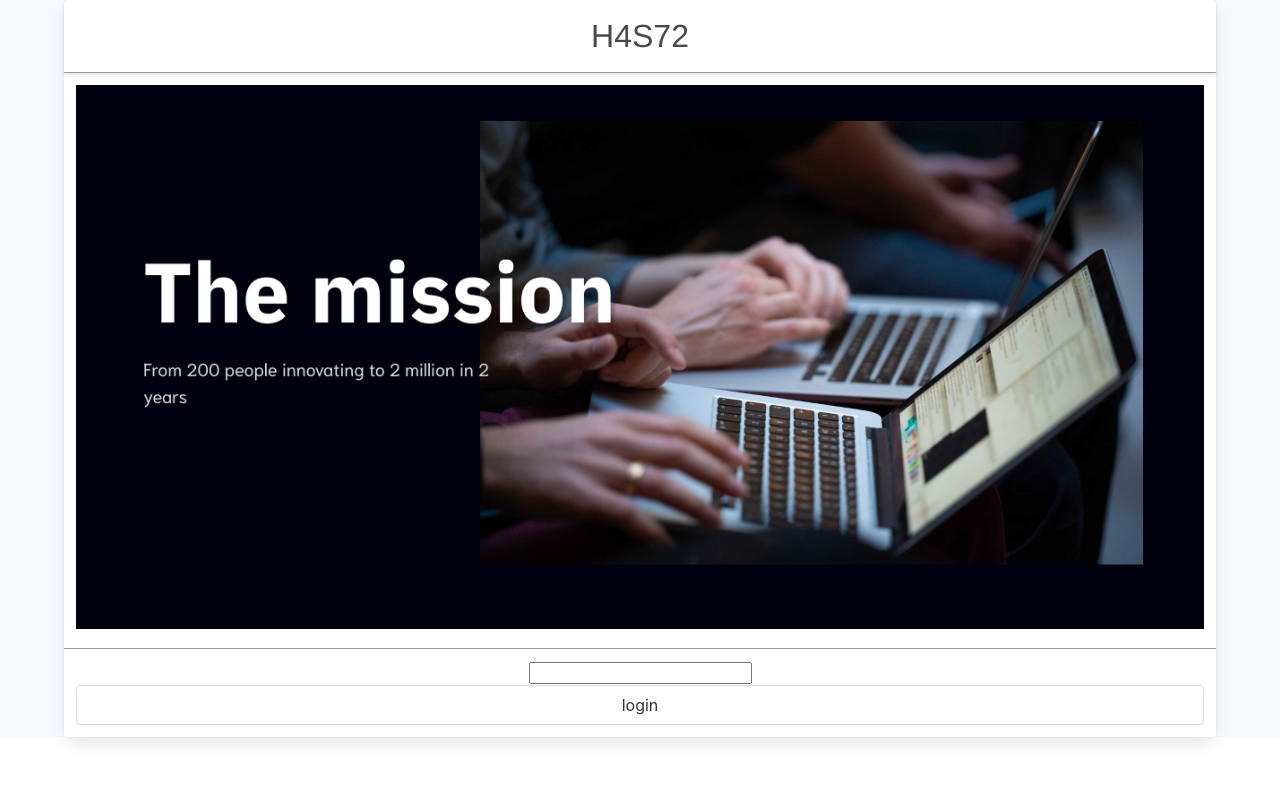
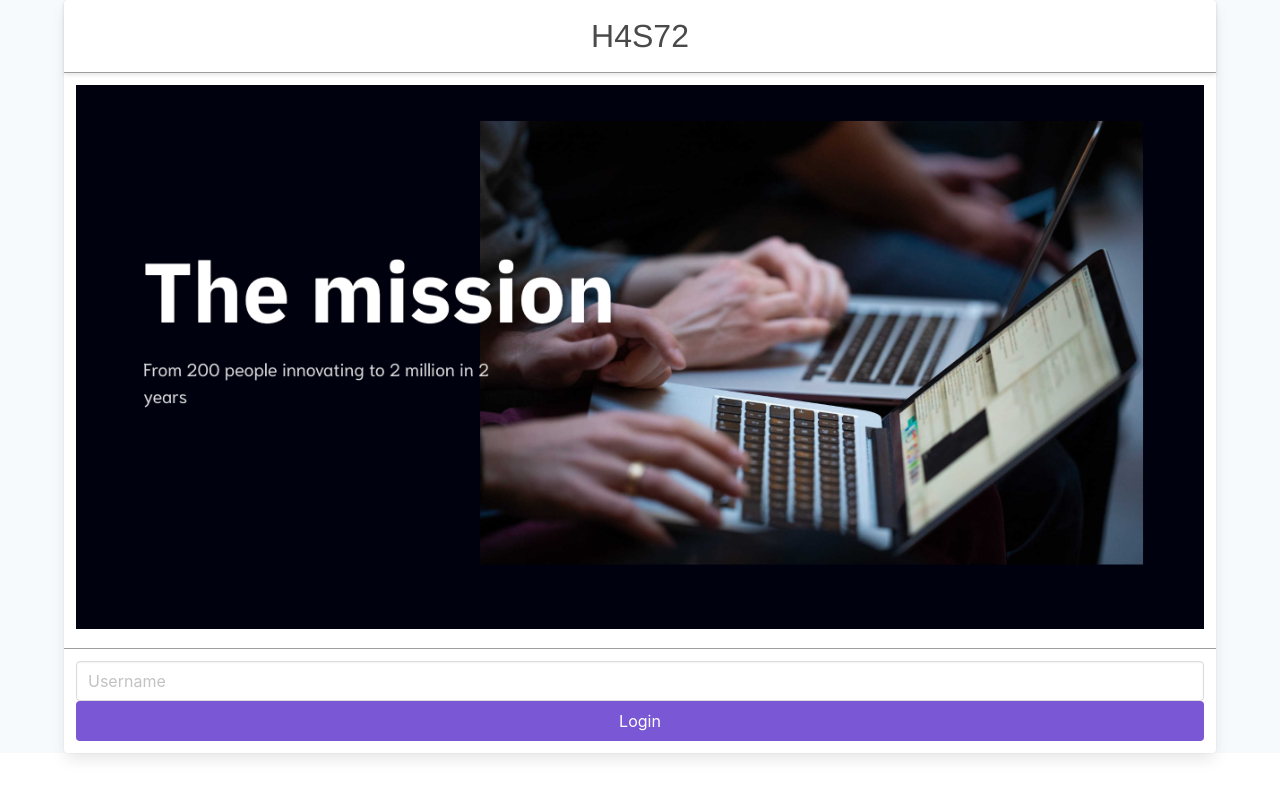
Before and after one commit to h4s72/frontend, a Vue app: page /#/ in a window 1280 px wide. Built offline with nearby package versions, Linux system fonts and the light colour scheme.

Commit message:
added awsome animations

```diff
--- a/src/store.js
+++ b/src/store.js
@@ -33,10 +33,12 @@ export default new Vuex.Store({
       })
     },
     login: (context, name) => {
-      axios.get('/api/${name}')
-        .then(user => {
-          context.commit('setUser', user)
-        })
+
+      /*
+        axios.get('/api/${name}')
+          .then(user => {
+            context.commit('setUser', user)
+          })*/
     }
   }
 })
--- a/src/views/Home.vue
+++ b/src/views/Home.vue
@@ -9,9 +9,8 @@
           <img src="mission.png">
         </div>
         <div class="card-bottom column">
-          <input v-model="name">
-          {{name}}
-          <button class="button" v-on:click="login">login</button>
+          <input class="input" v-model="name" placeholder="Username">
+          <button class="button is-primary" v-on:click="login">Login {{name}}</button>
         </div>
       </div>
     </div>
@@ -48,6 +47,7 @@ export default {
   },
   methods: {
     login() {
+      this.getData();
       this.$store.dispatch("login", name);
     },
     getData() {
@@ -64,12 +64,38 @@ export default {
 }
 button {
   width: 100%;
+  //animation: flash 2s;
+  animation-iteration-count: infinite;
 }
 img {
   width: 100%;
 }
 .card {
   width: 100%;
+}
+
+@keyframes slideIn {
+  0% {
+    transform: translateY(100px);
+  }
+  80% {
+    transform: translateY(-20px);
+  }
+  100% {
+    transform: translateY(0px);
+  }
+}
+
+@keyframes flash {
+  0% {
+    opacity: 1;
+  }
+  50% {
+    opacity: 0.8;
+  }
+  100% {
+    opacity: 1;
+  }
 }
 
 .card-bottom {
@@ -79,6 +105,7 @@ img {
   border-bottom: 1px solid rgba(109, 109, 109, 0.671);
 }
 .home {
+  animation: slideIn 1s;
   transition: 0.5s box-shadow;
   &:hover {
     box-shadow: 5px 5px 5px rgba(146, 146, 146, 0.849);
```
